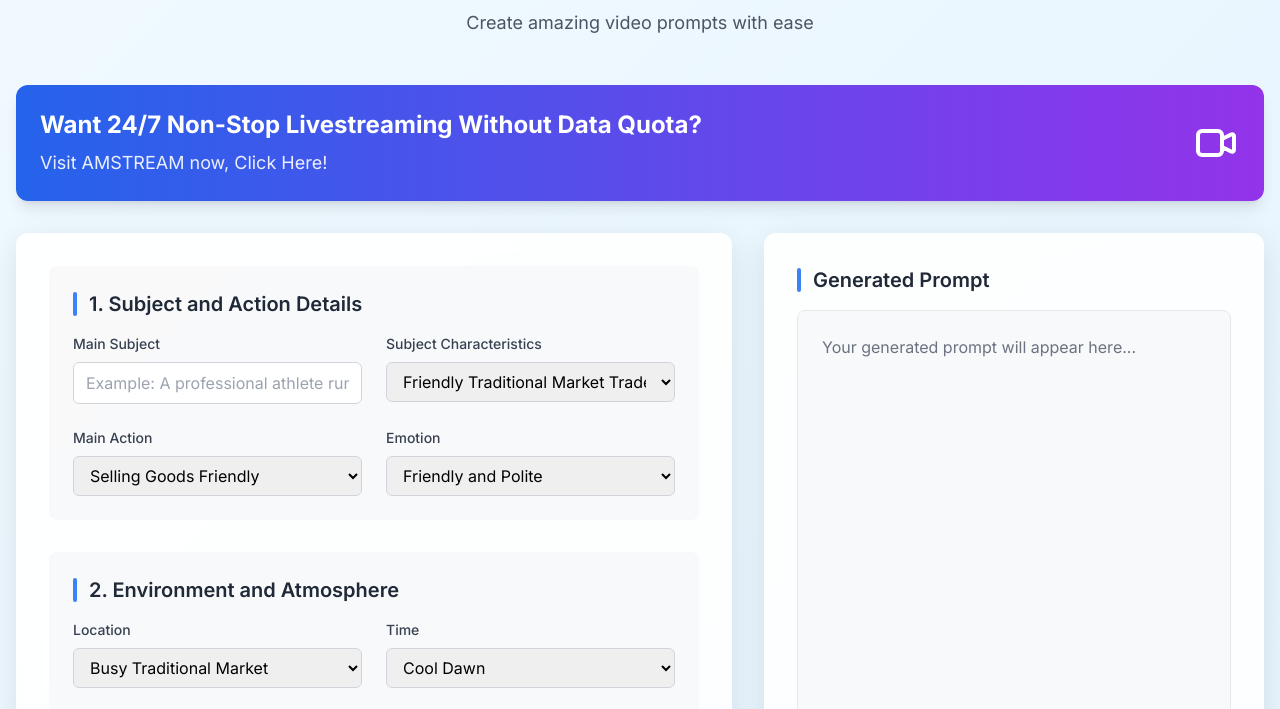
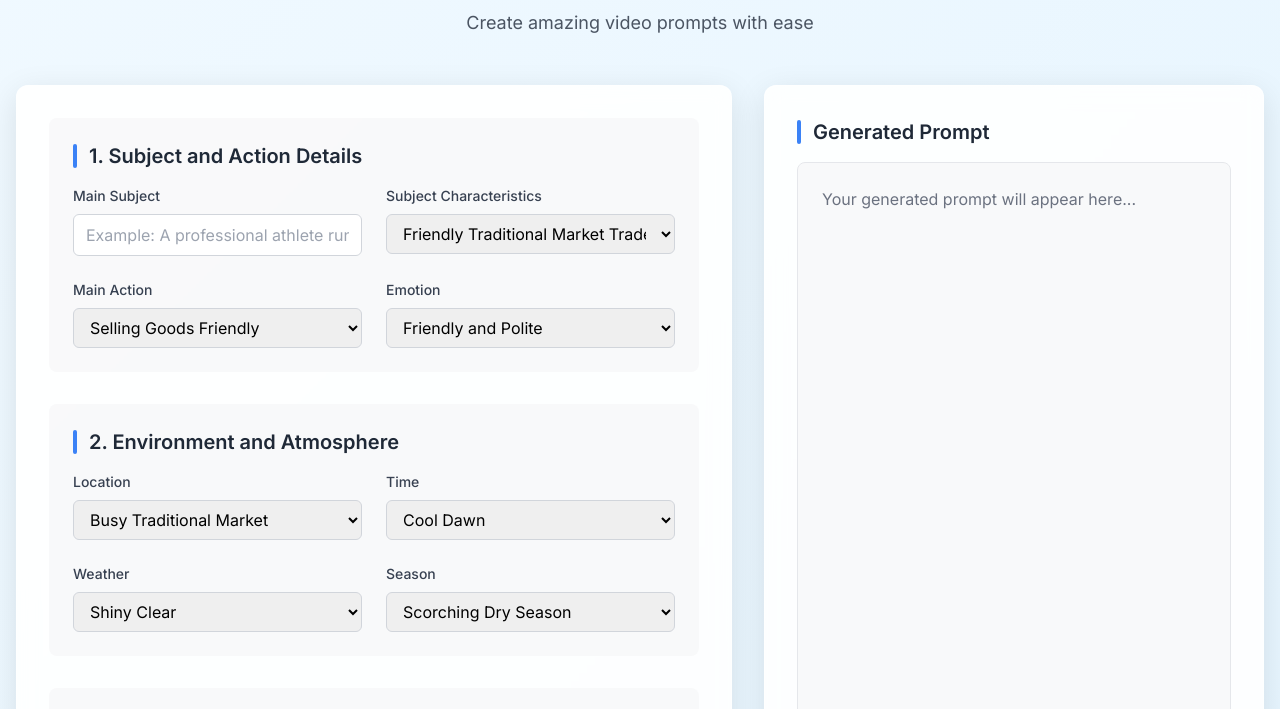
Before and after one commit to aiindonesiaart/veo3-prompt-generator, a plain HTML site: page en.html in a window 1280 px wide. Shown: the part 87-796 px from the top of the page. Drawn offline with nearby package versions, Linux system fonts and the light colour scheme; a script that the page names is missing.

Commit message:
Update en.html

```diff
--- a/en.html
+++ b/en.html
@@ -168,22 +168,7 @@
             <p class="text-gray-600 text-lg">Create amazing video prompts with ease</p>
         </div>
 
-        <!-- AMSTAM Advertisement Banner -->
-        <div class="max-w-7xl mx-auto mb-8">
-            <a href="https://amstream.live" target="_blank" class="block bg-gradient-to-r from-blue-600 to-purple-600 text-white p-6 rounded-xl shadow-lg hover:shadow-xl transition-all duration-300 transform hover:-translate-y-1">
-                <div class="flex items-center justify-between">
-                    <div class="flex-1">
-                        <h2 class="text-2xl font-bold mb-2">Want 24/7 Non-Stop Livestreaming Without Data Quota?</h2>
-                        <p class="text-lg opacity-90">Visit AMSTREAM now, Click Here!</p>
-                    </div>
-                    <div class="ml-4">
-                        <svg class="w-12 h-12" fill="none" stroke="currentColor" viewBox="0 0 24 24">
-                            <path stroke-linecap="round" stroke-linejoin="round" stroke-width="2" d="M15 10l4.553-2.276A1 1 0 0121 8.618v6.764a1 1 0 01-1.447.894L15 14M5 18h8a2 2 0 002-2V8a2 2 0 00-2-2H5a2 2 0 00-2 2v8a2 2 0 002 2z"></path>
-                        </svg>
-                    </div>
-                </div>
-            </a>
-        </div>
+
 
         <!-- Main Content -->
         <div class="max-w-7xl mx-auto flex flex-col lg:flex-row gap-8">
```
